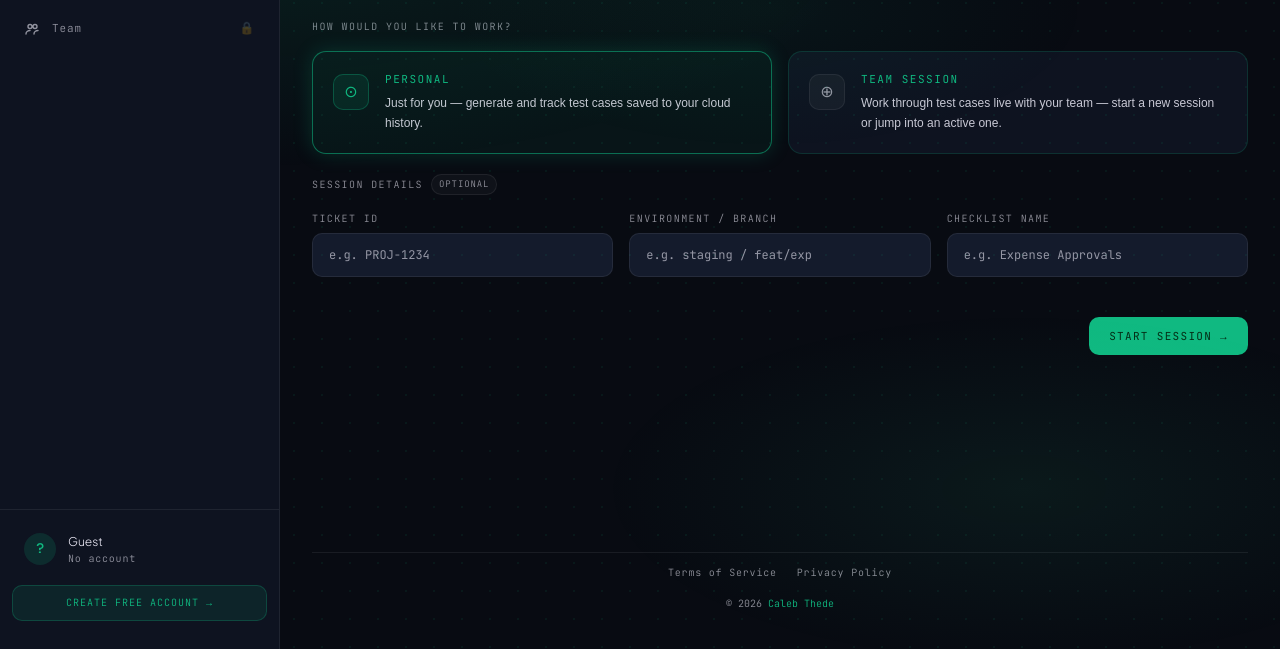
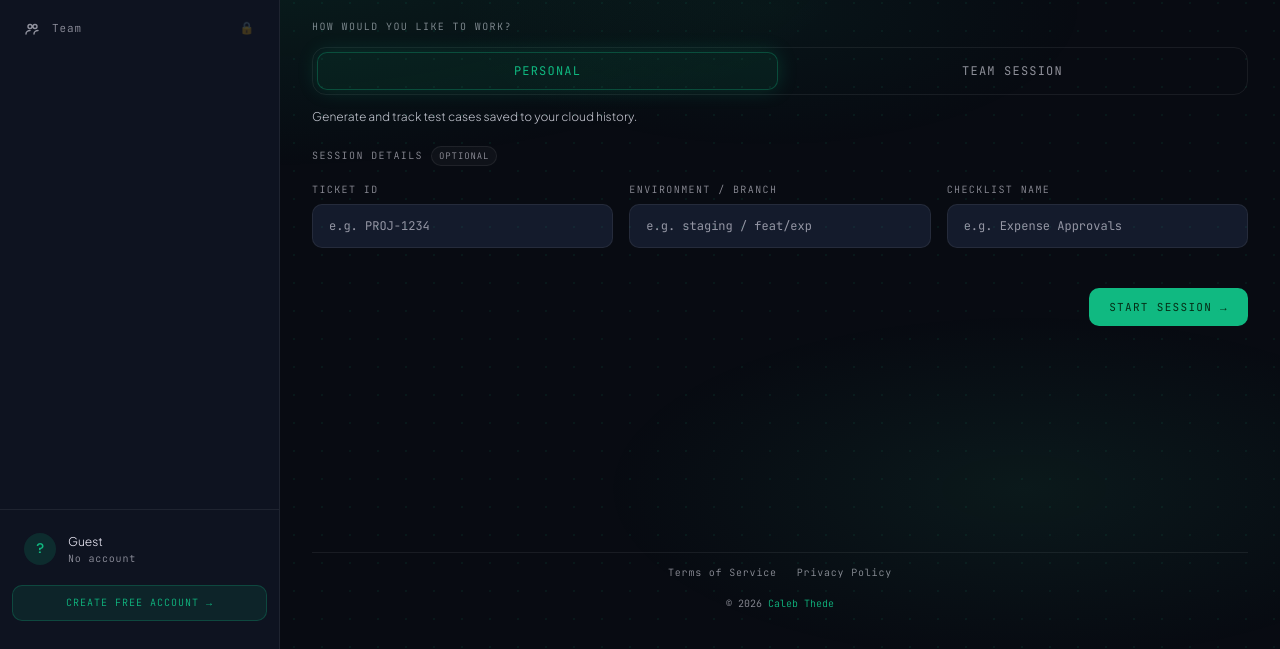
Before and after one commit to CalebJamezzz/CheckGen, a plain HTML site: page app/index.html in a window 1280 px wide. Shown: the part 151-800 px from the top of the page. Drawn offline with nearby package versions, Linux system fonts and the light colour scheme.

Commit message:
screen 1 changes

```diff
--- a/app/index.html
+++ b/app/index.html
@@ -51,25 +51,14 @@
         </div>
       </div>
 
-      <div class="label" style="margin-bottom:var(--sp-4)">How would you like to work?</div>
+      <div class="label" style="margin-bottom:var(--sp-3)">How would you like to work?</div>
 
-      <!-- Primary tiles: Personal + Team Session (2.3: Team Session will show active sessions list) -->
-      <div class="s1-primary-tiles">
-        <button class="session-card active" id="cardPersonal" onclick="setMode('personal')" type="button">
-          <div class="s1-tile-icon">⊙</div>
-          <div>
-            <div class="card-label">Personal</div>
-            <div class="card-desc">Just for you — generate and track test cases saved to your cloud history.</div>
-          </div>
-        </button>
-        <button class="session-card s1-card-shared" id="cardShared" onclick="setMode('shared')" type="button">
-          <div class="s1-tile-icon">⊕</div>
-          <div>
-            <div class="card-label">Team Session</div>
-            <div class="card-desc">Work through test cases live with your team — start a new session or jump into an active one.</div>
-          </div>
-        </button>
+      <!-- Session mode toggle -->
+      <div class="s1-mode-toggle">
+        <button class="s1-mode-btn active" id="cardPersonal" onclick="setMode('personal')" type="button">Personal</button>
+        <button class="s1-mode-btn" id="cardShared" onclick="setMode('shared')" type="button">Team Session</button>
       </div>
+      <div class="s1-mode-desc" id="modeDesc">Generate and track test cases saved to your cloud history.</div>
 
       <!-- Shared panel (signed-in: email invite · anon: signup prompt) -->
       <div class="shared-panel" id="sharedPanel">
--- a/css/main.css
+++ b/css/main.css
@@ -698,27 +698,45 @@ input::placeholder, textarea::placeholder { color: var(--muted); }
 .s1-resume-meta    { font-size: clamp(11px,.75vw,12px); color: var(--muted); }
 .s1-resume-actions { display: flex; gap: 8px; flex-shrink: 0; }
 
-/* ── Session tiles (screen 1) ── */
-.s1-primary-tiles { display: grid; grid-template-columns: 1fr 1fr; gap: var(--sp-4); margin-bottom: var(--sp-5); }
-.session-card {
-  padding: var(--sp-5);
+/* ── Session mode toggle (screen 1) ── */
+.s1-mode-toggle {
+  display: flex;
+  background: var(--surface2);
   border: 1px solid var(--border);
   border-radius: var(--r-lg);
-  background: var(--bg2);
-  cursor: pointer;
-  transition: border-color .2s, transform .2s, box-shadow .2s;
-  text-align: left;
-  display: flex;
-  align-items: flex-start;
-  gap: var(--sp-4);
-}
-.session-card:hover { border-color: rgba(16,185,129,.3); transform: translateY(-2px); box-shadow: var(--shadow-md); }
-.session-card.active { border-color: rgba(16,185,129,.55); background: rgba(16,185,129,.06); box-shadow: var(--glow-green); }
-.s1-card-shared:not(.active) { border-color: rgba(16,185,129,.18); }
-.s1-tile-icon { width: 36px; height: 36px; display: flex; align-items: center; justify-content: center; flex-shrink: 0; border-radius: var(--r-md); border: 1px solid var(--border); background: rgba(255,255,255,.04); font-size: 16px; color: var(--muted); margin-top: 2px; }
-.session-card.active .s1-tile-icon { border-color: rgba(16,185,129,.3); background: rgba(16,185,129,.1); color: var(--green); }
-.card-label { font-family: var(--font-mono); font-size: clamp(11px,.75vw,13px); letter-spacing: .14em; text-transform: uppercase; color: var(--green); margin-bottom: 8px; }
-.card-desc { font-size: clamp(12px,.85vw,14px); color: var(--dim); line-height: 1.65; }
+  padding: 4px;
+  gap: 4px;
+  margin-bottom: var(--sp-3);
+}
+.s1-mode-btn {
+  flex: 1;
+  padding: 10px var(--sp-4);
+  border-radius: calc(var(--r-lg) - 4px);
+  border: 1px solid transparent;
+  background: transparent;
+  cursor: pointer;
+  font-family: var(--font-mono);
+  font-size: clamp(12px, .82vw, 13px);
+  letter-spacing: .1em;
+  text-transform: uppercase;
+  color: var(--muted);
+  transition: all .18s ease;
+  text-align: center;
+}
+.s1-mode-btn:hover:not(.active) { color: var(--text); }
+.s1-mode-btn.active {
+  background: rgba(16,185,129,.08);
+  border-color: rgba(16,185,129,.3);
+  color: var(--green);
+  box-shadow: var(--glow-green);
+}
+.s1-mode-desc {
+  font-size: clamp(12px, .85vw, 14px);
+  color: var(--dim);
+  line-height: 1.6;
+  margin-bottom: var(--sp-5);
+  min-height: 1.6em;
+}
 
 /* Join-instead link (inside Team Session panel — temporary until 2.3) */
 .s1-join-instead-btn { background: none; border: none; padding: 0; font-size: clamp(12px,.82vw,13px); color: var(--muted); cursor: pointer; text-align: left; transition: color .15s; border-top: 1px solid var(--border); padding-top: var(--sp-3); width: 100%; margin-top: var(--sp-2); }
--- a/js/app.js
+++ b/js/app.js
@@ -75,8 +75,13 @@ function backToSetupCancel() {
 function setMode(mode) {
   sessionMode = mode === 'join' ? 'shared' : mode; // 'join' maps to shared mode for session logic
   $('cardPersonal').classList.toggle('active', mode === 'personal');
-  // Team Session tile stays highlighted for both 'shared' and 'join' (join is accessed from within it)
   $('cardShared').classList.toggle('active', mode === 'shared' || mode === 'join');
+  const desc = $('modeDesc');
+  if (desc) {
+    if (mode === 'personal') desc.textContent = 'Generate and track test cases saved to your cloud history.';
+    else if (mode === 'shared') desc.textContent = 'Work through test cases live with your team — real-time outcomes, shared progress.';
+    else if (mode === 'join') desc.textContent = 'Enter a share code to join a teammate\'s active session.';
+  }
   const joinStrip = $('cardJoin');
   if (joinStrip) joinStrip.classList.toggle('active', mode === 'join');
 
```
